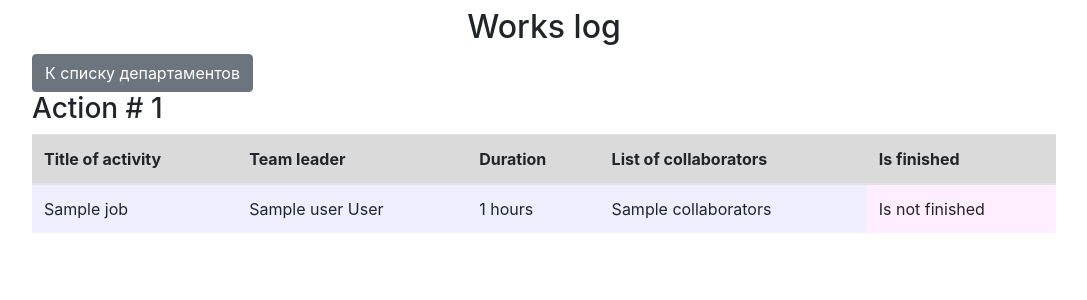
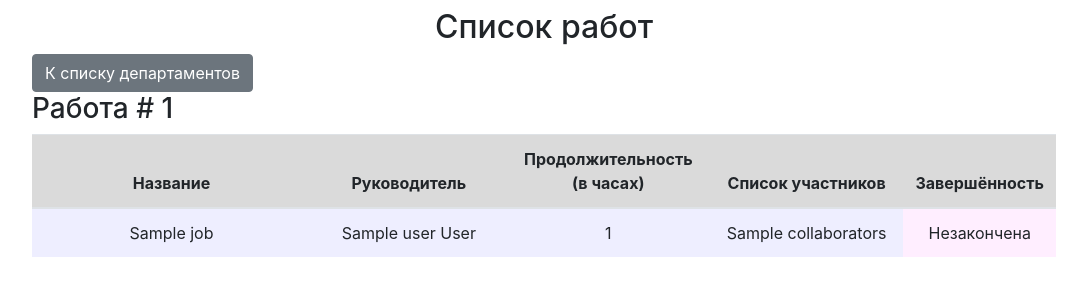
Before and after one commit to KosenokIvan/mars_one, a Flask app: template templates/index.html in a window 1280 px wide. Shown: the part 85-385 px from the top of the page, without its empty margins (96-1183 px from the left). Run offline with Flask 2, Linux system fonts and the light colour scheme; the template is opened without the code that fills it: most values are stand-ins (such as "Sample title", 1, 10 or a date in 2020); parts of the project's set-up code (start-up, migrations or seed data) failed here and were passed over; some libraries are stand-ins or nearby versions.

Commit message:
Отредактированны страницы работ и департаментов

```diff
--- a/static/css/style.css
+++ b/static/css/style.css
@@ -17,7 +17,7 @@ form, .answer-item, .distribution-container {
     margin-right: 10%;
 }
 
-.distribution-container > h2, h2.works-header {
+.distribution-container > h2, h2.works-header, th, tr {
     text-align: center;
 }
 
--- a/templates/index.html
+++ b/templates/index.html
@@ -1,7 +1,7 @@
 {% extends "base.html" %}
 
 {% block content %}
-    <h2 class="works-header">Works log</h2>
+    <h2 class="works-header">Список работ</h2>
     <div class="works-container">
         <div class="btn_container">
             <a href="/departments" class="btn btn-secondary">К списку департаментов</a>
@@ -11,27 +11,27 @@
         </div>
         {% for work in works_list %}
             <div class="work-item">
-                <h3>Action # {{ work.id }}</h3>
+                <h3>Работа # {{ work.id }}</h3>
                 <table class="table">
                     <thead>
                         <tr class="table-active">
-                            <th scope="col">Title of activity</th>
-                            <th scope="col">Team leader</th>
-                            <th scope="col">Duration</th>
-                            <th scope="col">List of collaborators</th>
-                            <th scope="col">Is finished</th>
+                            <th scope="col" width="30%">Название</th>
+                            <th scope="col" width="20%">Руководитель</th>
+                            <th scope="col" width="20%">Продолжительность (в часах)</th>
+                            <th scope="col" width="20%">Список участников</th>
+                            <th scope="col" width="10%">Завершённость</th>
                         </tr>
                     </thead>
                     <tbody>
                         <tr>
                             <td bgcolor="#EEEEFF">{{ work.job }}</td>
                             <td bgcolor="#EEEEFF">{{ work.user.name }} {{ work.user.surname }}</td>
-                            <td bgcolor="#EEEEFF">{{ work.work_size }} hours</td>
+                            <td bgcolor="#EEEEFF">{{ work.work_size }}</td>
                             <td bgcolor="#EEEEFF">{{ work.collaborators }}</td>
                             {% if not work.is_finished %}
-                                <td bgcolor="#FFEEFF">Is not finished</td>
+                                <td bgcolor="#FFEEFF">Незакончена</td>
                             {% else %}
-                                <td bgcolor="#EEFFFF">Is finished</td>
+                                <td bgcolor="#EEFFFF">Закончена</td>
                             {% endif %}
                         </tr>
                     </tbody>
```
Also changed, not shown: templates/departments_list.html (+6 -6 lines), db/mars_explorer.db.
